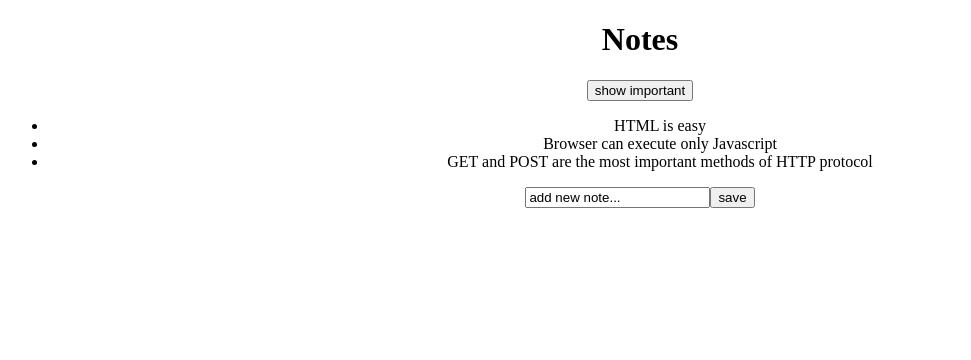
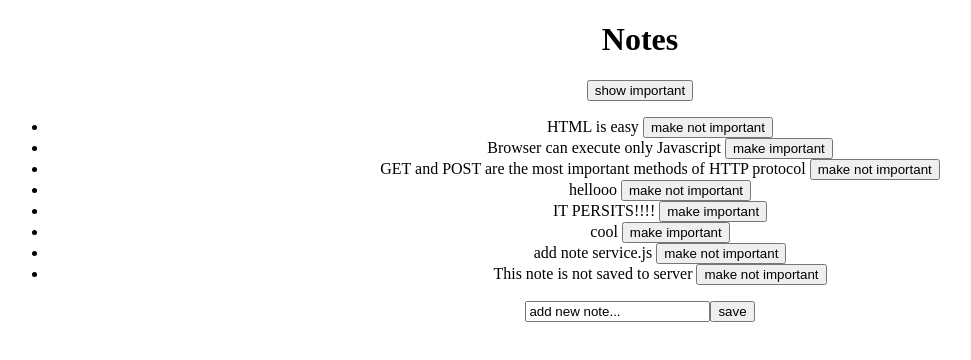
Before and after one commit to julio22b/fs-open-part2, a React (Create React App) app: page / in a window 1280 px wide. Shown: the top 360 px of the page, without its empty margins (0-971 px from the left). Built offline with nearby package versions, Linux system fonts and the light colour scheme; data requests are answered from the project's data file.

Commit message:
before doing exercises 2.15

```diff
--- a/db.json
+++ b/db.json
@@ -17,6 +17,30 @@
       "content": "GET and POST are the most important methods of HTTP protocol",
       "date": "2019-05-30T19:20:14.298Z",
       "important": true
+    },
+    {
+      "content": "hellooo",
+      "date": "2020-05-02T20:06:56.181Z",
+      "important": true,
+      "id": 4
+    },
+    {
+      "content": "IT PERSITS!!!!",
+      "date": "2020-05-02T20:10:56.657Z",
+      "important": false,
+      "id": 5
+    },
+    {
+      "content": "cool",
+      "date": "2020-05-02T20:11:00.977Z",
+      "important": false,
+      "id": 6
+    },
+    {
+      "content": "add note service.js",
+      "date": "2020-05-02T21:37:15.762Z",
+      "important": true,
+      "id": 7
     }
   ]
 }
--- a/src/App.js
+++ b/src/App.js
@@ -2,6 +2,7 @@ import React, { useState, useEffect } from 'react';
 import './App.css';
 import axios from 'axios';
 import Note from './components/Note';
+import noteService from './services/notes';
 
 function App() {
     const [notes, setNotes] = useState([]);
@@ -9,8 +10,8 @@ function App() {
     const [showAll, setShowAll] = useState(true);
 
     useEffect(() => {
-        axios.get('http://localhost:3001/notes').then((response) => {
-            setNotes(response.data);
+        noteService.getAll().then((initialNotes) => {
+            setNotes(initialNotes);
         });
     }, []);
 
@@ -19,17 +20,33 @@ function App() {
     function addNote(e) {
         e.preventDefault();
         const note = {
-            id: notes.length + 1,
             content: newNote,
             date: new Date().toISOString(),
             important: Math.random() < 0.5,
         };
-        setNotes(notes.concat(note));
-        setNewNote('');
+        noteService.create(note).then((returnedNote) => {
+            setNotes(notes.concat(returnedNote));
+            setNewNote('');
+        });
     }
 
     function handleNoteChange(e) {
         setNewNote(e.target.value);
+    }
+
+    function toggleImportance(id) {
+        const note = notes.find((note) => note.id === id);
+        const replaceNote = { ...note, important: !note.important };
+
+        noteService
+            .update(id, replaceNote)
+            .then((returnedNote) => {
+                setNotes(notes.map((note) => (note.id !== id ? note : returnedNote)));
+            })
+            .catch((error) => {
+                alert(`the note ${note.content} was already deleted from server`);
+                setNotes(notes.filter((note) => note.id !== id));
+            });
     }
 
     return (
@@ -42,7 +59,11 @@ function App() {
             </div>
             <ul>
                 {notesToShow.map((note) => (
-                    <Note key={note.id} note={note} />
+                    <Note
+                        key={note.id}
+                        note={note}
+                        toggleImportance={() => toggleImportance(note.id)}
+                    />
                 ))}
             </ul>
             <form onSubmit={addNote}>
--- a/src/components/Note.jsx
+++ b/src/components/Note.jsx
@@ -1,5 +1,10 @@
 import React from 'react';
 
-export default function Note({ note }) {
-    return <li>{note.content}</li>;
+export default function Note({ note, toggleImportance }) {
+    const label = note.important ? 'make not important' : 'make important';
+    return (
+        <li>
+            {note.content} <button onClick={toggleImportance}>{label}</button>
+        </li>
+    );
 }
--- /dev/null
+++ b/src/services/notes.js
@@ -0,0 +1,29 @@
+import axios from 'axios';
+const baseUrl = 'http://localhost:3001/notes';
+
+const getAll = () => {
+    const request = axios.get(baseUrl);
+    const nonExisting = {
+        id: 10000,
+        content: 'This note is not saved to server',
+        date: '2019-05-30T17:30:31.098Z',
+        important: true,
+    };
+    return request.then((response) => response.data.concat(nonExisting));
+};
+
+const create = (newObject) => {
+    const request = axios.post(baseUrl, newObject);
+    return request.then((response) => response.data);
+};
+
+const update = (id, newObject) => {
+    const request = axios.put(`${baseUrl}/${id}`, newObject);
+    return request.then((response) => response.data);
+};
+
+export default {
+    getAll,
+    create,
+    update,
+};
```
Also changed, not shown: 1 other file (tests, documents, lock files or other folders). Lines whose indentation alone changed are shown as unchanged.
